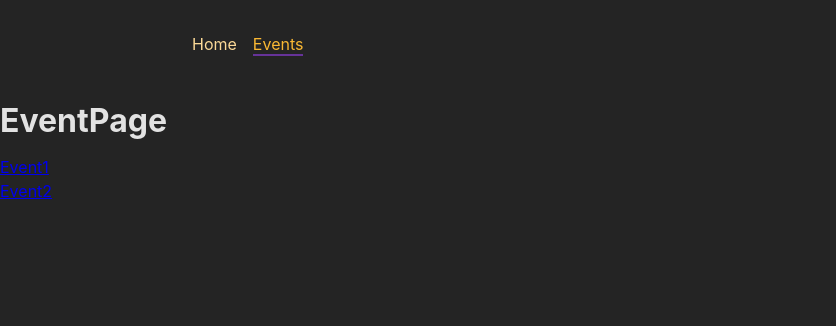
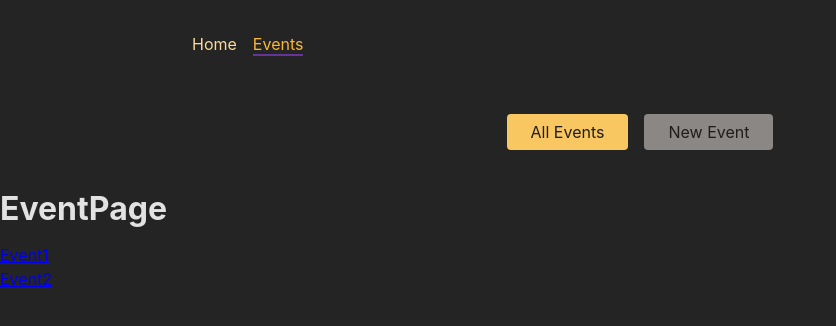
Before and after one commit to sygrok/react-training-router-2, a React (Create React App) app in the folder frontend/: page /events in a window 1280 px wide. Shown: the top 326 px of the page, without its empty margins (0-836 px from the left). Built offline with nearby package versions, Linux system fonts and the light colour scheme.

Commit message:
Bonus&End

```diff
--- a/frontend/src/App.js
+++ b/frontend/src/App.js
@@ -26,6 +26,7 @@
 import NewEventPage from "./pages/NewEvent";
 import EditEventPage from "./pages/EditEvent";
 import RootLayout from "./pages/Root";
+import EventsRootLayout from "./pages/EventsRoot";
 
 function App() {
   const router = createBrowserRouter([
@@ -34,10 +35,16 @@
       element: <RootLayout />,
       children: [
         { index: true, element: <HomePage /> },
-        { path: "events", element: <EventsPage /> },
-        { path: "events/:eventId", element: <EventDetailPage /> },
-        { path: "events/new", element: <NewEventPage /> },
-        { path: "events/:eventId/edit", element: <EditEventPage /> },
+        {
+          path: "events",
+          element: <EventsRootLayout />,
+          children: [
+            { index: true, element: <EventsPage /> },
+            { path: ":eventId", element: <EventDetailPage /> },
+            { path: "new", element: <NewEventPage /> },
+            { path: ":eventId/edit", element: <EditEventPage /> },
+          ],
+        },
       ],
     },
   ]);
--- a/frontend/src/components/EventsNavigation.js
+++ b/frontend/src/components/EventsNavigation.js
@@ -1,4 +1,5 @@
-import classes from './EventsNavigation.module.css';
+import { NavLink } from "react-router-dom";
+import classes from "./EventsNavigation.module.css";
 
 function EventsNavigation() {
   return (
@@ -6,10 +7,21 @@
       <nav>
         <ul className={classes.list}>
           <li>
-            <a href="/events">All Events</a>
+            <NavLink
+              className={({ isActive }) => (isActive ? classes.active : null)}
+              to=""
+              end
+            >
+              All Events
+            </NavLink>
           </li>
           <li>
-            <a href="/events/new">New Event</a>
+            <NavLink
+              className={({ isActive }) => (isActive ? classes.active : null)}
+              to="new"
+            >
+              New Event
+            </NavLink>
           </li>
         </ul>
       </nav>
--- /dev/null
+++ b/frontend/src/pages/EventsRoot.js
@@ -0,0 +1,13 @@
+import { Outlet } from "react-router-dom";
+import EventsNavigation from "../components/EventsNavigation";
+
+function EventsRootLayout() {
+  return (
+    <>
+      <EventsNavigation />
+      <Outlet />
+    </>
+  );
+}
+
+export default EventsRootLayout;
```
